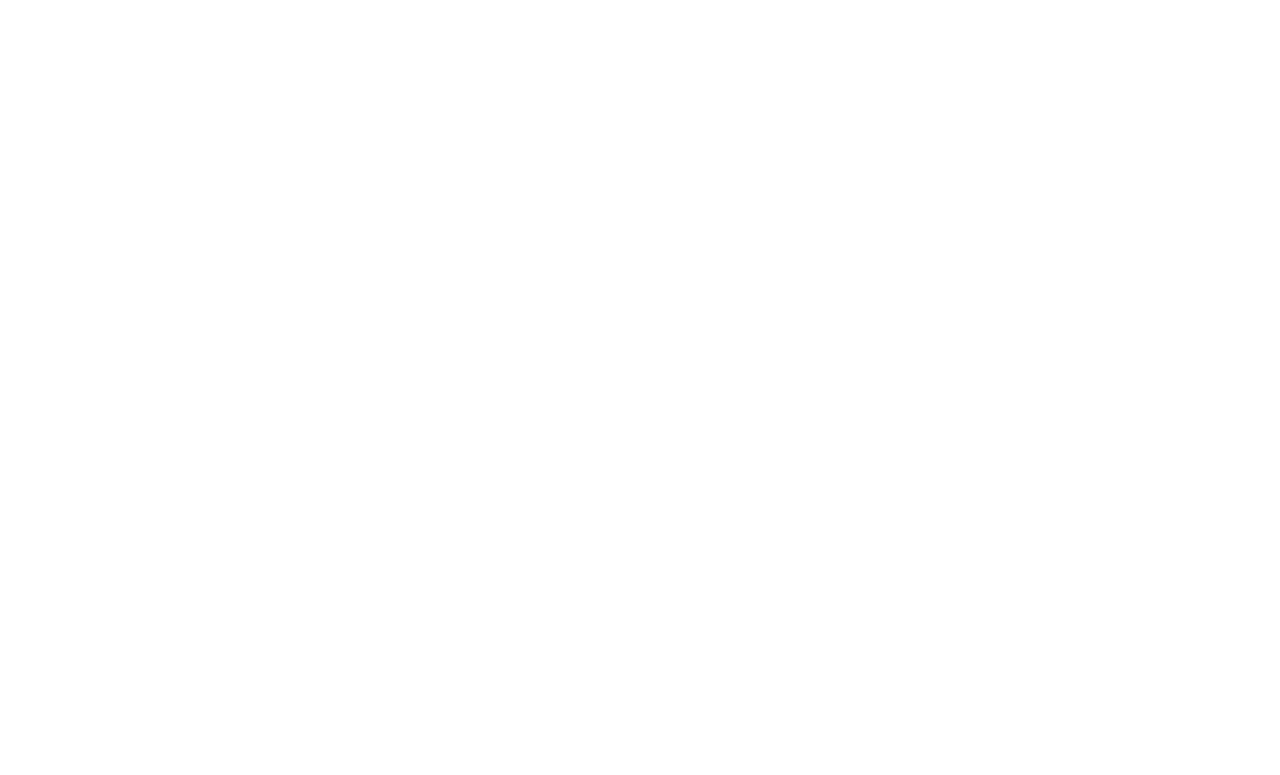
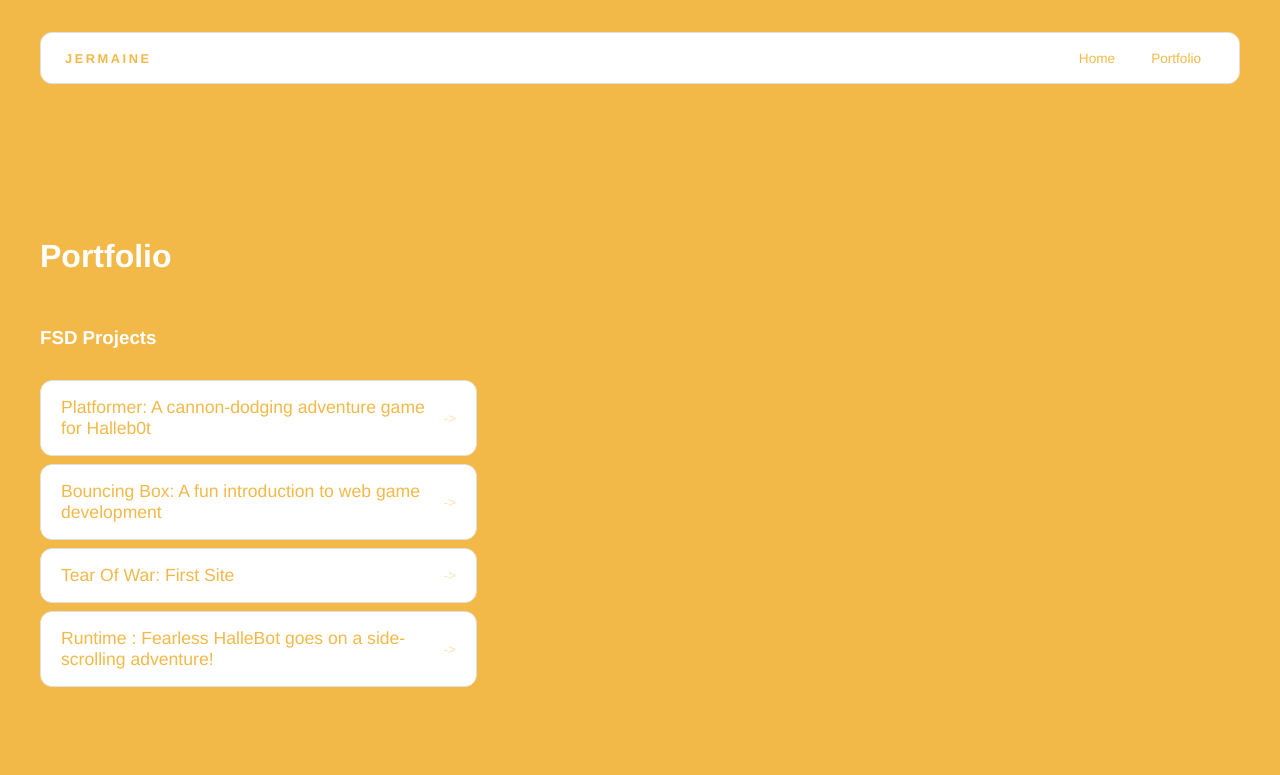
Before and after one commit to jermaineharvey-star/jermaineharvey-star.github.io, a plain HTML site: page portfolio.html in a window 1280 px wide. Drawn offline with Linux system fonts and the light colour scheme.

Commit message:
add portfolio page to website

```diff
--- a/portfolio.html
+++ b/portfolio.html
@@ -0,0 +1,49 @@
+<!DOCTYPE html>
+<html>
+  <head>
+    <title>Jermaine's Portfolio</title>
+  <link rel="stylesheet"
+  href="style.css" />
+  </head>
+
+  <body>
+    <!-- All content goes here -->
+    <div id="all-contents">
+  <nav>
+  <h1>Jermaine</h1>
+  <ul id="nav-ul">
+    <li class="nav-li">
+      <a href="index.html">Home</a>
+    </li>
+    <li class="nav-li">
+      <a href="portfolio.html">Portfolio</a>
+    </li>
+  </ul>
+</nav>
+
+
+<main>
+  <div class="content">
+    <h1>Portfolio</h1>
+    <h3>FSD Projects</h3>
+    <ul id="portfolio">
+      <li>
+  <a href="fsd-projects/platformer/">Platformer: A cannon-dodging adventure game for Halleb0t</a>
+</li>
+<li>
+  <a href="fsd-projects/bouncing-box/">Bouncing Box: A fun introduction to web game development</a>
+</li>
+<li>
+  <a href="jermaineharvey-star.github.io ">Tear Of War: First Site</a>
+</li>
+<li>
+ <a href="fsd-projects/runtime/">Runtime : Fearless HalleBot goes on a side-scrolling adventure!</a>
+</li>
+
+
+    </ul>
+
+    <!-- ASD Projects will go here -->
+
+  </div>
+</main>
--- a/style.css
+++ b/style.css
@@ -165,3 +165,60 @@ nav h1 {
   background: #ddd;
   color: #f2b949;
 }
+
+
+/* Portfolio styles */
+.content h1 {
+  color: rgb(255, 255, 255);
+.
+}
+
+.content h3 {color:#fff }
+
+#portfolio {
+  list-style: none;
+  margin: 0;
+  padding: 0;
+  width: 100%;
+  display: flex;
+  flex-direction: column;
+  gap: 8px;
+}
+
+#portfolio li {
+  border-radius: 12px;
+  overflow: hidden;
+}
+
+#portfolio a {
+  display: flex;
+  justify-content: space-between;
+  align-items: center;
+  text-decoration: none;
+  color: #f2b949;
+  padding: 16px 20px;
+  font-size: 1.1rem;
+  font-weight: 500;
+  background: #fff;
+  border: 1px solid #e0e0e0;
+  border-radius: 12px;
+  transition: background 0.25s ease, color 0.25s ease, transform 0.25s ease;
+}
+
+#portfolio a:hover {
+  background: #ddd;
+  color: #f2b949;
+  transform: translateX(4px);
+}
+
+#portfolio a::after {
+  content: "->";
+  font-size: 0.85rem;
+  opacity: 0.4;
+  transition: opacity 0.25s ease;
+  white-space: nowrap;
+}
+
+#portfolio a:hover::after {
+  opacity: 1;
+}
```
Also changed, not shown: index.html (+2 -6 lines).
